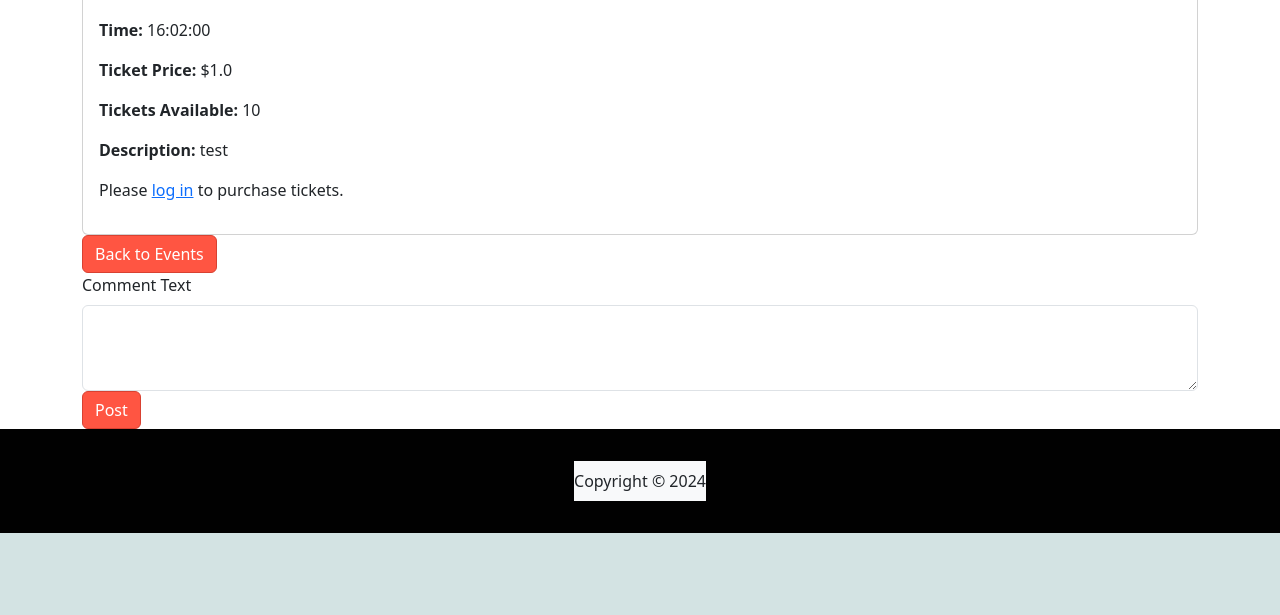
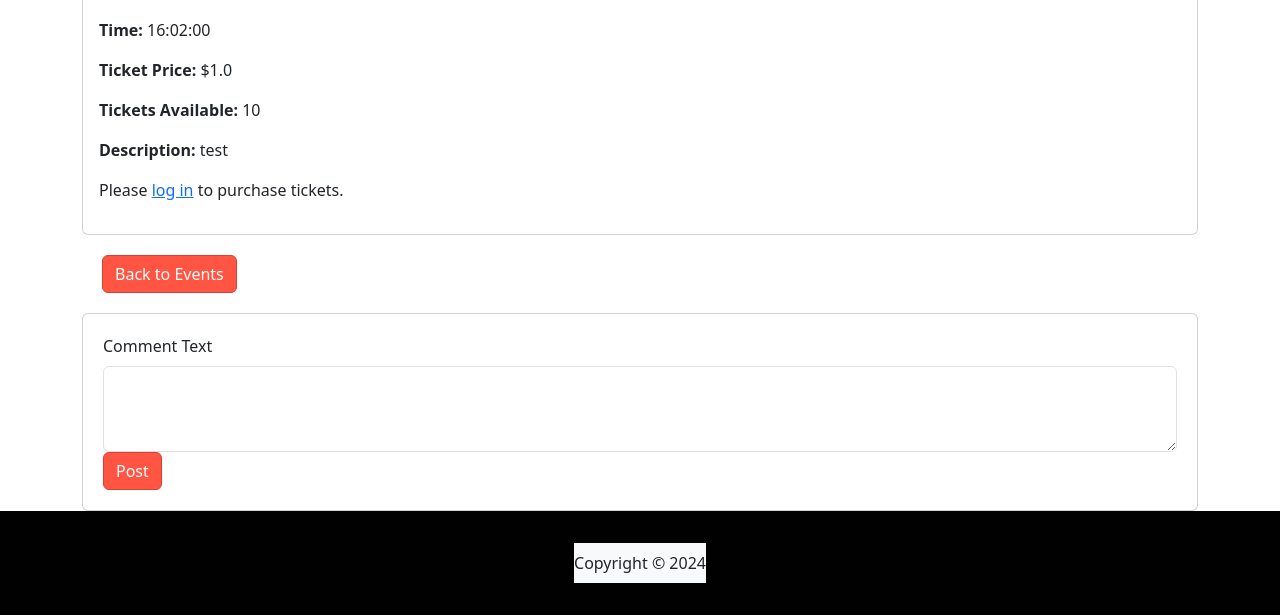
Before and after one commit to leaxas09/IAB207-QUT-G23, a Flask app: page /event/details/1 in a window 1280 px wide. Shown: the part 1396-2011 px from the top of the page. Before the commit the page ends 1929 px from the top, so only its background shows below. Run offline with Flask 3, Linux system fonts and the light colour scheme; some libraries are stand-ins or nearby versions.

Commit message:
Update event_details.html
style

```diff
--- a/IAB_Application/IAB207-QUT-G23-main/event/templates/event_details.html
+++ b/IAB_Application/IAB207-QUT-G23-main/event/templates/event_details.html
@@ -24,11 +24,14 @@
             {% endif %}
         </div>
     </div>
+
+    <div style="padding:20px;">
         <form action="{{ url_for('main_blueprint.index') }}">
             <button type="submit" class="btn btn-primary">Back to Events</button>
         </form>
+    </div>
 
-    <div> <!-- comment section need look better-->
+    <div class="card" style="padding:20px;">
         <form method="POST" action="{{ url_for('event_blueprint.comment', event_id=event.id) }}">
             <label for="text" class="form-label">Comment Text</label>
             <textarea class="form-control" id="text" name="text" rows="3" required></textarea>
```
